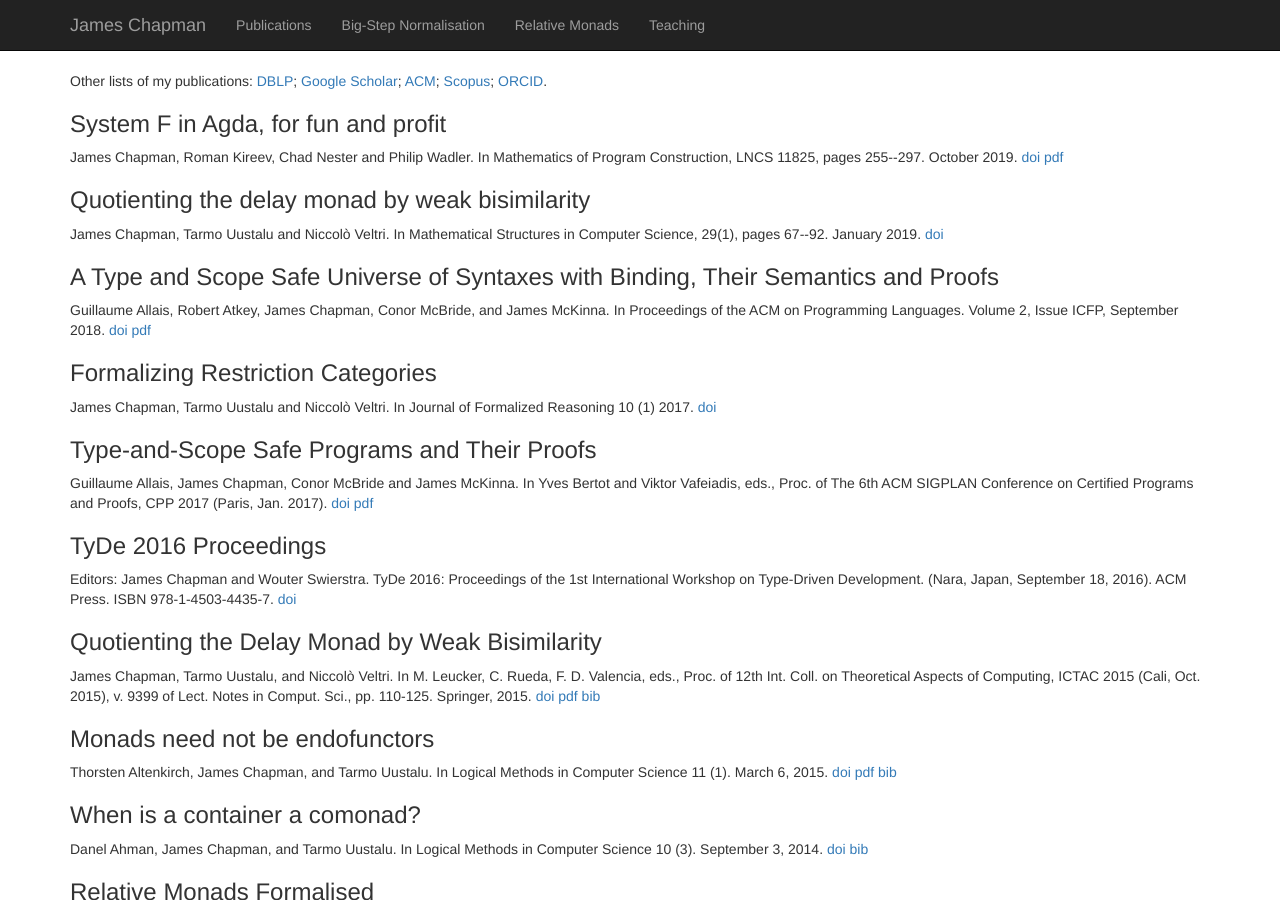
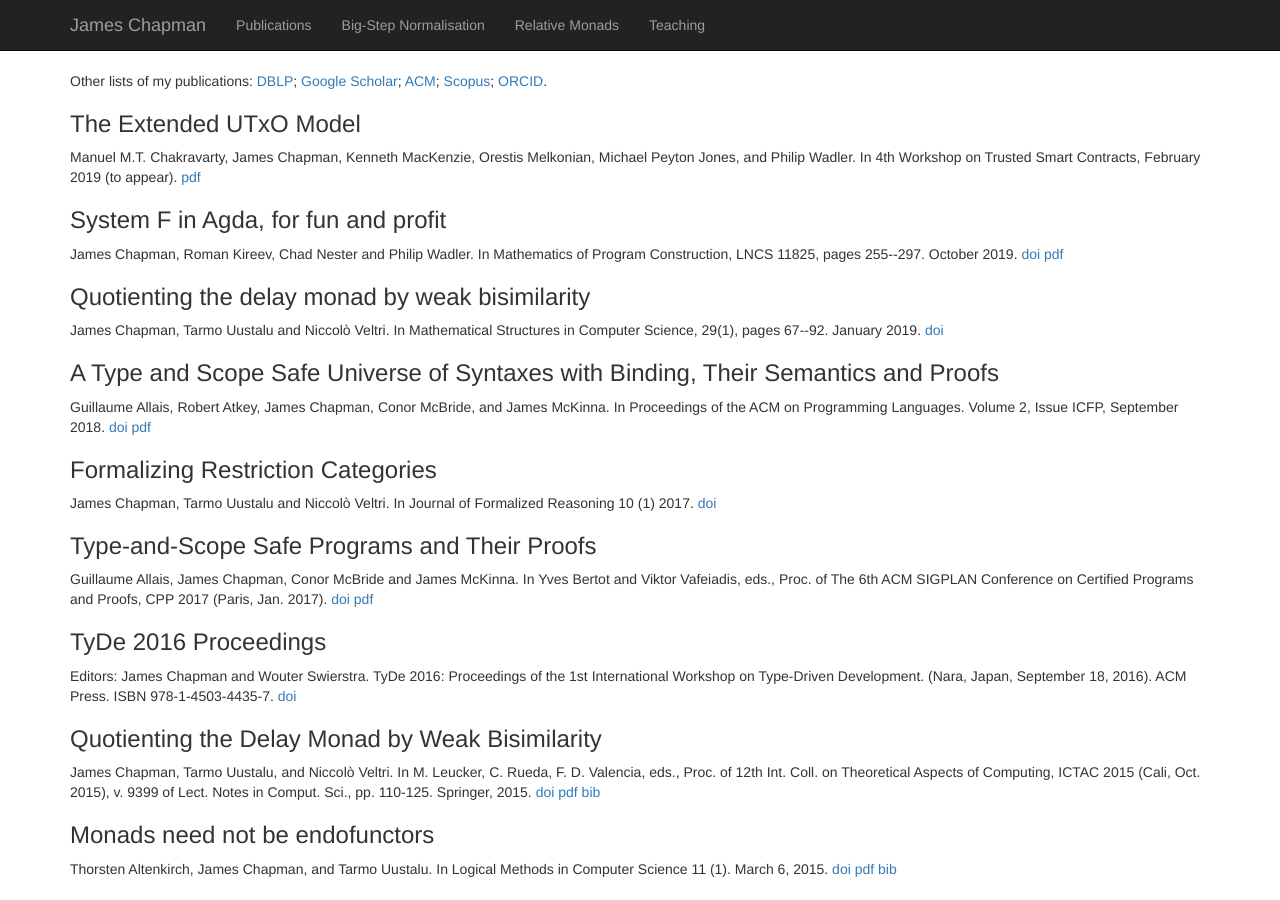
Before and after one commit to jmchapman/jmchapman.github.io, a Jekyll site: the page built from Publications.html, in a window 1280 px wide and 900 px high. Built offline with Jekyll 4.4.1, drawn with Linux system fonts in a browser that asks for light colours; nearby versions of some CDN libraries.

Commit message:
Update Publications.html

```diff
--- a/Publications.html
+++ b/Publications.html
@@ -10,6 +10,14 @@ title: James Chapman - Publications
     <a href="http://dl.acm.org/author_page.cfm?id=81436599505">ACM</a>;
     <a href="https://www.scopus.com/authid/detail.uri?authorId=55649571073">Scopus</a>;
     <a href="http://orcid.org/0000-0001-9036-8252">ORCID</a>.
+  </article>
+
+  <article id="eutxo">
+    <h3>The Extended UTxO Model</h3>
+    <p>Manuel M.T. Chakravarty, James Chapman, Kenneth MacKenzie, Orestis Melkonian, Michael Peyton Jones,
+      and Philip Wadler. In 4th Workshop on Trusted Smart Contracts, February 2019 (to appear).
+      <a href="">pdf</a>
+    </p>
   </article>
 
   <article id="funandprofit">
```
